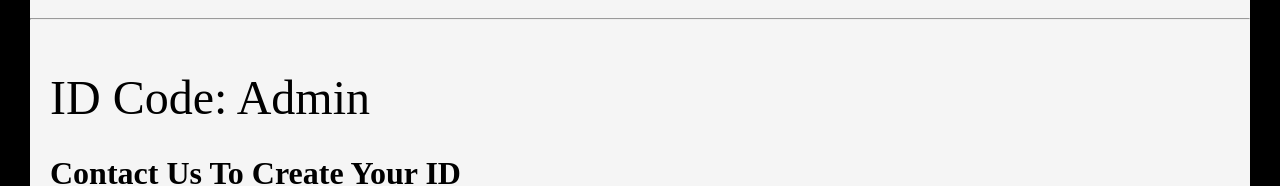
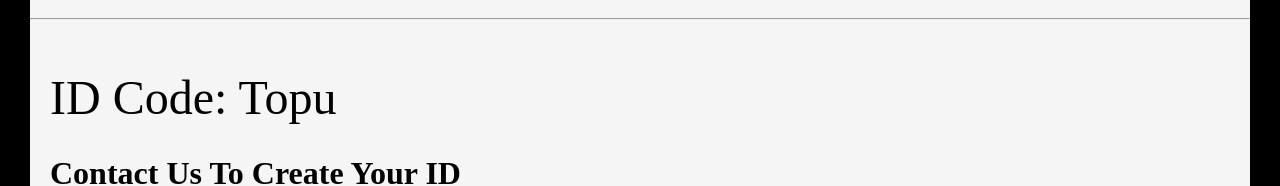
Before and after one commit to DigitalIDgo/Topu, a plain HTML site: page index.html in a window 1280 px wide. Shown: the part 1266-1452 px from the top of the page. Drawn offline with Linux system fonts and the light colour scheme; a web font is replaced by a local one.

Commit message:
Update index.html

```diff
--- a/index.html
+++ b/index.html
@@ -57,7 +57,7 @@
       </div>
     <hr>
     <div class="create">
-      <p id="i">ID Code: Admin</p>
+      <p id="i">ID Code: Topu</p>
       <p id="c">Contact Us To Create Your ID</p>
       <a href="https://www.facebook.com/profile.php?id=100091296099440">Facebook</a><br><br>
       <a href="https://wa.me/+8801891707400">Whatsapp</a> <br><br><br>
```
